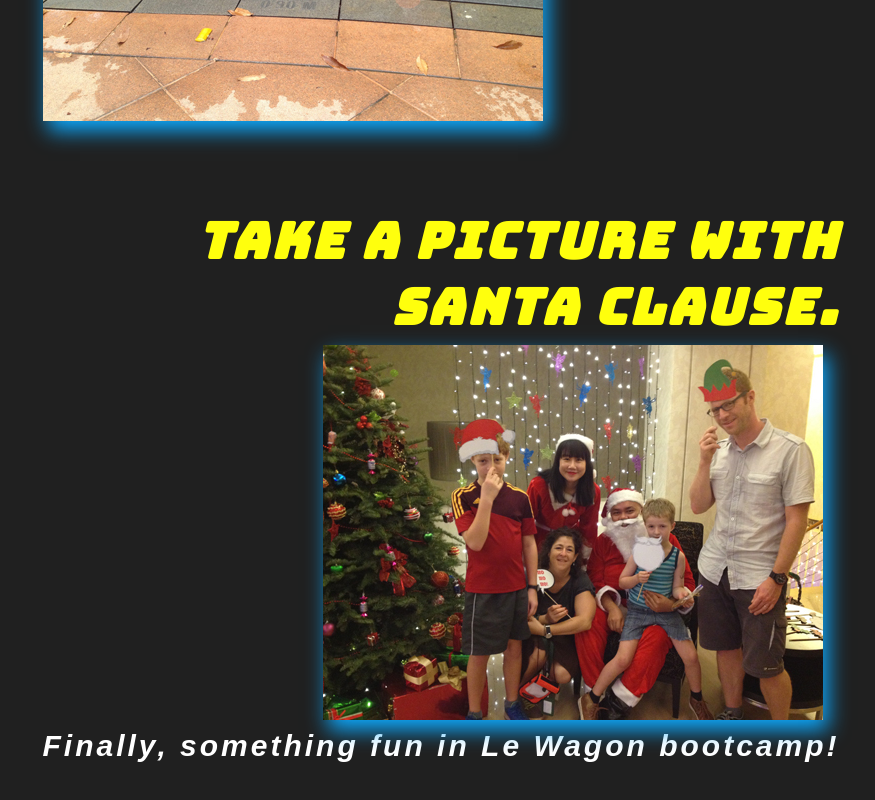
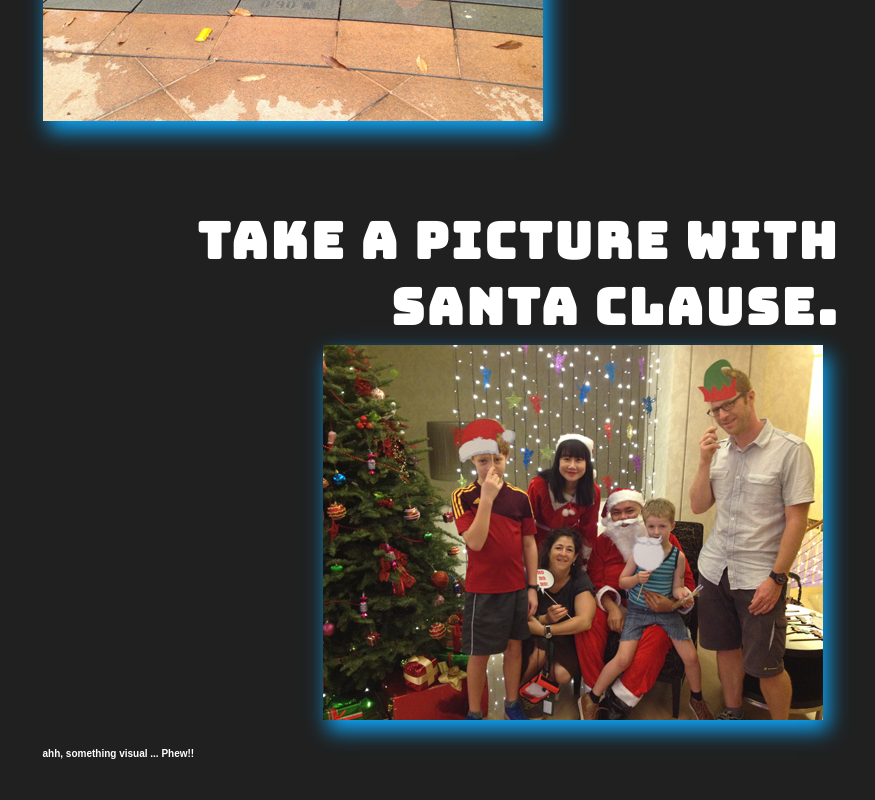
Before and after one commit to marcidenmark/profile, a plain HTML site: page index.html in a window 1280 px wide. Shown: the part 1775-2575 px from the top of the page, without its empty margins (199-1074 px from the left). Drawn offline with Linux system fonts and the light colour scheme; a web font is replaced by a local one.

Commit message:
new text

```diff
--- a/index.html
+++ b/index.html
@@ -21,13 +21,13 @@
     <img src="images/pinkNew-1.jpg" alt="totally pink" class= "image_margin2">
     <span> <h3>Things to do for Christmas</h3></span>
     <div class="position-relative">
-        <h2>Eat some durian-- <br> <em> the stinky fruit.</h2>
+        <h2>Eat some durian-- <br> <em> the stinky fruit.</h2></em>
         <img src="images/durian.jpg" alt="durian" class="image_margin postion-absolute-right">
         <h4>Take a swim.</h4>
         <img src="images/swim.jpg" alt="swim" class="image_margin">
         <h5>Take a picture with Santa Clause.</h5>
         <img src="images/christmasFamily.jpg" alt="santa" class="image_margin postion-absolute-right">
-        <h2>Finally, something fun in Le Wagon bootcamp!</h2>
+        <h6>ahh, something visual ... Phew!!</h6>
     </div>
   </div>
 </body>
--- a/style.css
+++ b/style.css
@@ -88,6 +88,9 @@ h5 {
   margin-bottom: 5px;
 
 }
+h6 {
+  font-size: 10px;
+}
 
 em {
   color: #ffff0d ;
```
